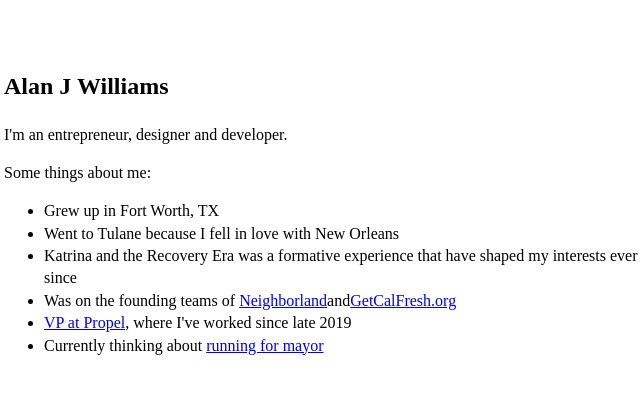
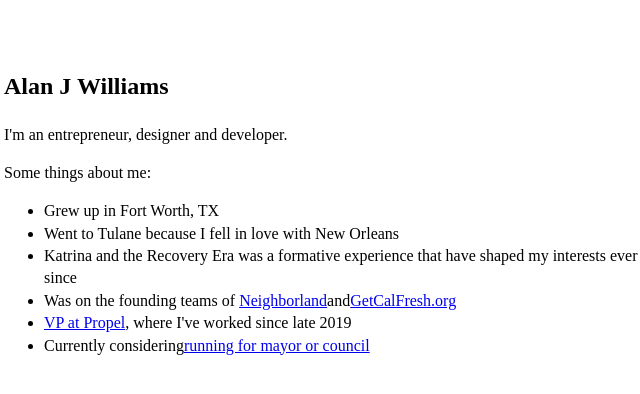
Before and after one commit to alanjosephwilliams/alanjosephwilliams.github.io, a plain HTML site: page index.html in a window 1280 px wide. Shown: the full height of the page, 311-951 px from the left. Drawn offline with Linux system fonts and the light colour scheme.

```diff
--- a/index.html
+++ b/index.html
@@ -37,6 +37,6 @@
             <li>Katrina and the Recovery Era was a formative experience that have shaped my interests ever since</li>
             <li>Was on the founding teams of <a href="https://www.neighborland.com">Neighborland</a>and<a href="https://www.getcalfresh.org/">GetCalFresh.org</a></li>
             <li><a href="https://github.com">VP at Propel</a>, where I've worked since late 2019</li>
-            <li>Currently thinking about <a href="https://williamsforwhat.substack.com/">running for mayor</a></li>
+            <li>Currently considering<a href="https://williamsforwhat.substack.com/">running for mayor or council</a></li>
         </ul>
     </body></html>
```
